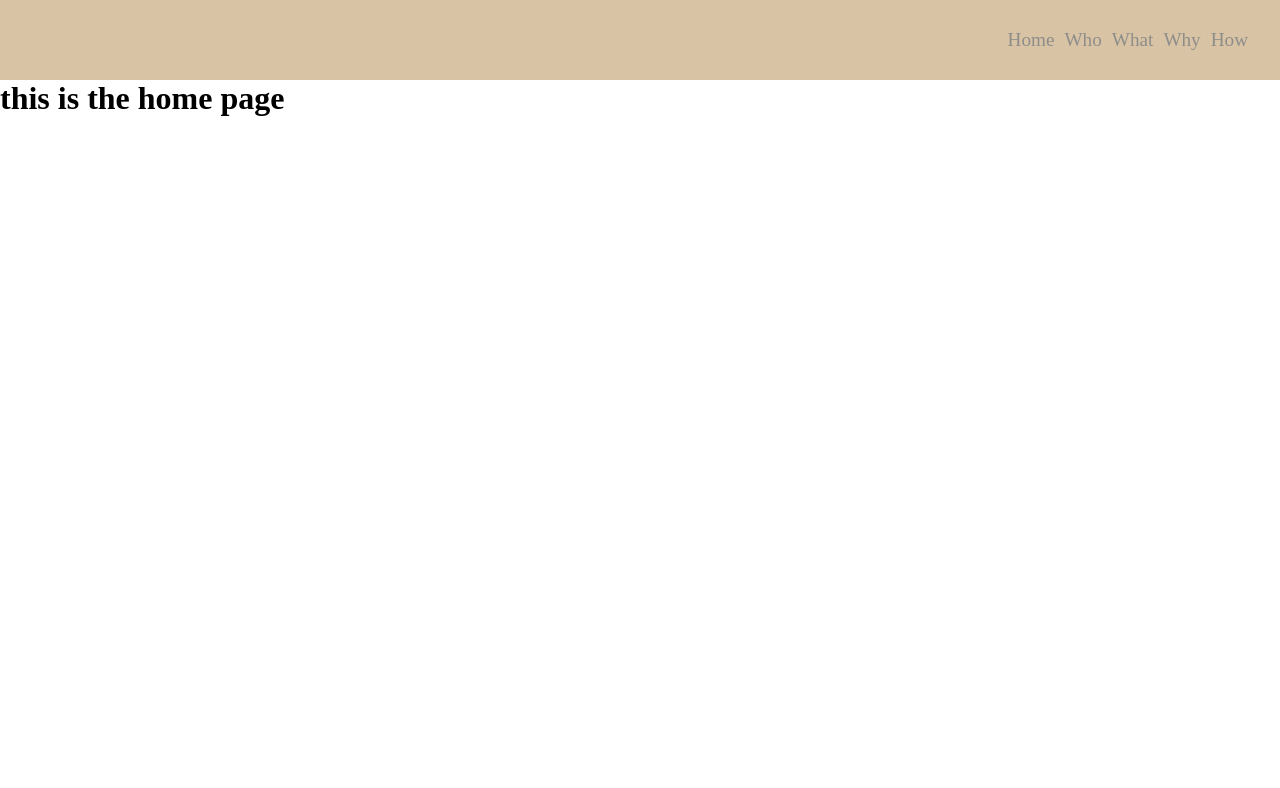
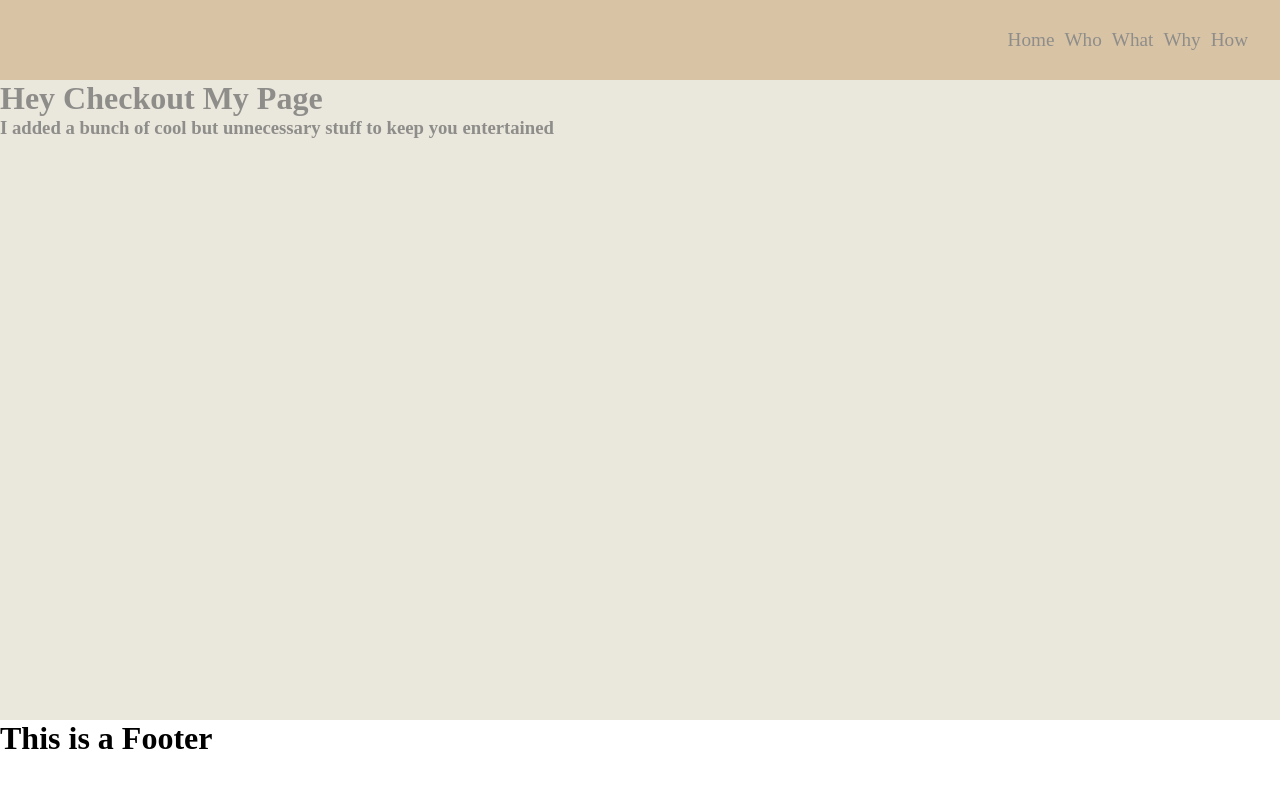
Before and after one commit to ViktorHek/Portfolio, a React (Create React App) app: page / in a window 1280 px wide. Shown: the top 788 px of the page. Built offline with nearby package versions, Linux system fonts and the light colour scheme.

Commit message:
adding global style

```diff
--- a/src/App.jsx
+++ b/src/App.jsx
@@ -1,7 +1,7 @@
 import React from "react"
 import Home from "./components/pages/home/Home"
 import Header from "./components/header/Header"
-// import Footer from "./components/footer/Footer"
+import Footer from "./components/footer/Footer"
 import Who from "./components/pages/who/Who"
 import Why from "./components/pages/why/Why"
 import How from "./components/pages/how/How"
@@ -21,7 +21,7 @@ function App() {
           <Route exact path="/how" component={How}></Route>
           <Home />
         </Switch>
-        {/* <Footer /> */}
+        <Footer />
       </Router>
     </>
   )
--- /dev/null
+++ b/src/components/pages/GlobalPageStyle.css
@@ -0,0 +1,4 @@
+.main_page_container {
+  height: 80vh;
+  background-color: #EAE7DC;
+}
--- a/src/components/pages/home/Home.css
+++ b/src/components/pages/home/Home.css
@@ -1,4 +1,7 @@
-* {
-  margin: 0;
-  padding: 0;
+.home_title {
+  color: #8E8D8A;
 }
+
+.home_text {
+  color: #8E8D8A;
+}
--- a/src/components/pages/home/Home.jsx
+++ b/src/components/pages/home/Home.jsx
@@ -1,10 +1,14 @@
 import React from 'react'
 import './Home.css'
+import '../GlobalPageStyle.css'
 
 const Home = () => {
   return (
-    <div>
-      <h1>this is the home page</h1>
+    <div className="main_page_container">
+      <h1 className="home_title">Hey Checkout My Page</h1>
+      <h3 className="home_text">
+        I added a bunch of cool but unnecessary stuff to keep you entertained
+      </h3>
     </div>
   )
 }
--- a/src/components/pages/how/How.jsx
+++ b/src/components/pages/how/How.jsx
@@ -1,9 +1,10 @@
 import React from 'react'
 import './How.css'
+import '../GlobalPageStyle.css'
 
 const How = () => {
   return (
-    <div>
+    <div className="main_page_container">
       <h1>this is the How page</h1>
     </div>
   )
--- a/src/components/pages/what/What.jsx
+++ b/src/components/pages/what/What.jsx
@@ -1,9 +1,10 @@
 import React from 'react'
 import './What.css'
+import '../GlobalPageStyle.css'
 
 const What = () => {
   return (
-    <div>
+    <div className="main_page_container">
       <h1>this is the What page</h1>
     </div>
   )
--- a/src/components/pages/who/Who.jsx
+++ b/src/components/pages/who/Who.jsx
@@ -1,9 +1,10 @@
 import React from 'react'
 import './Who.css'
+import '../GlobalPageStyle.css'
 
 const Who = () => {
   return (
-    <div>
+    <div className="main_page_container">
       <h1>this is the Who page</h1>
     </div>
   )
--- a/src/components/pages/why/Why.jsx
+++ b/src/components/pages/why/Why.jsx
@@ -1,9 +1,10 @@
 import React from 'react'
 import './Why.css'
+import '../GlobalPageStyle.css'
 
 const Why = () => {
   return (
-    <div>
+    <div className="main_page_container">
       <h1>this is the Why page</h1>
     </div>
   )
```
Also changed, not shown: 1 other file (tests, documents, lock files or other folders).
